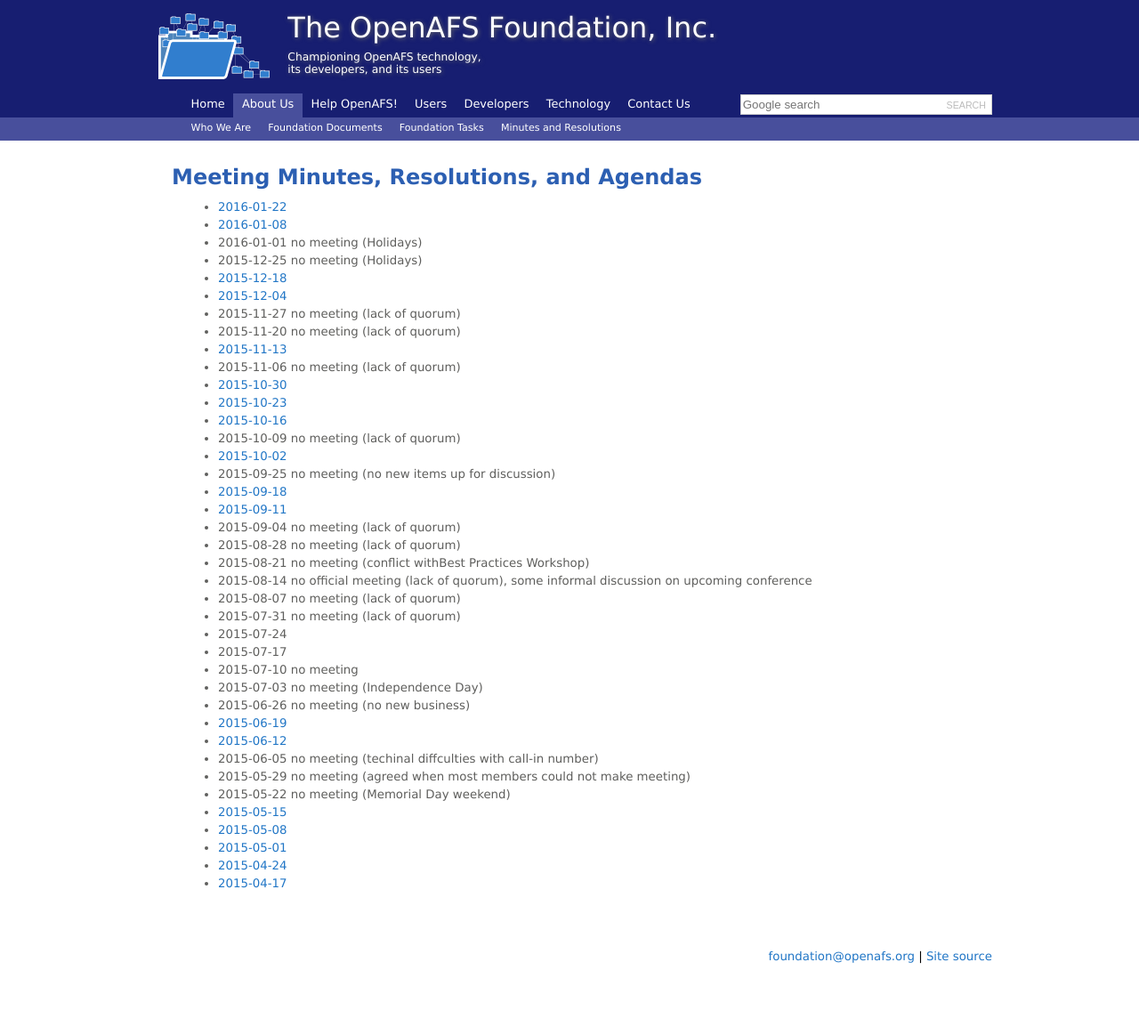
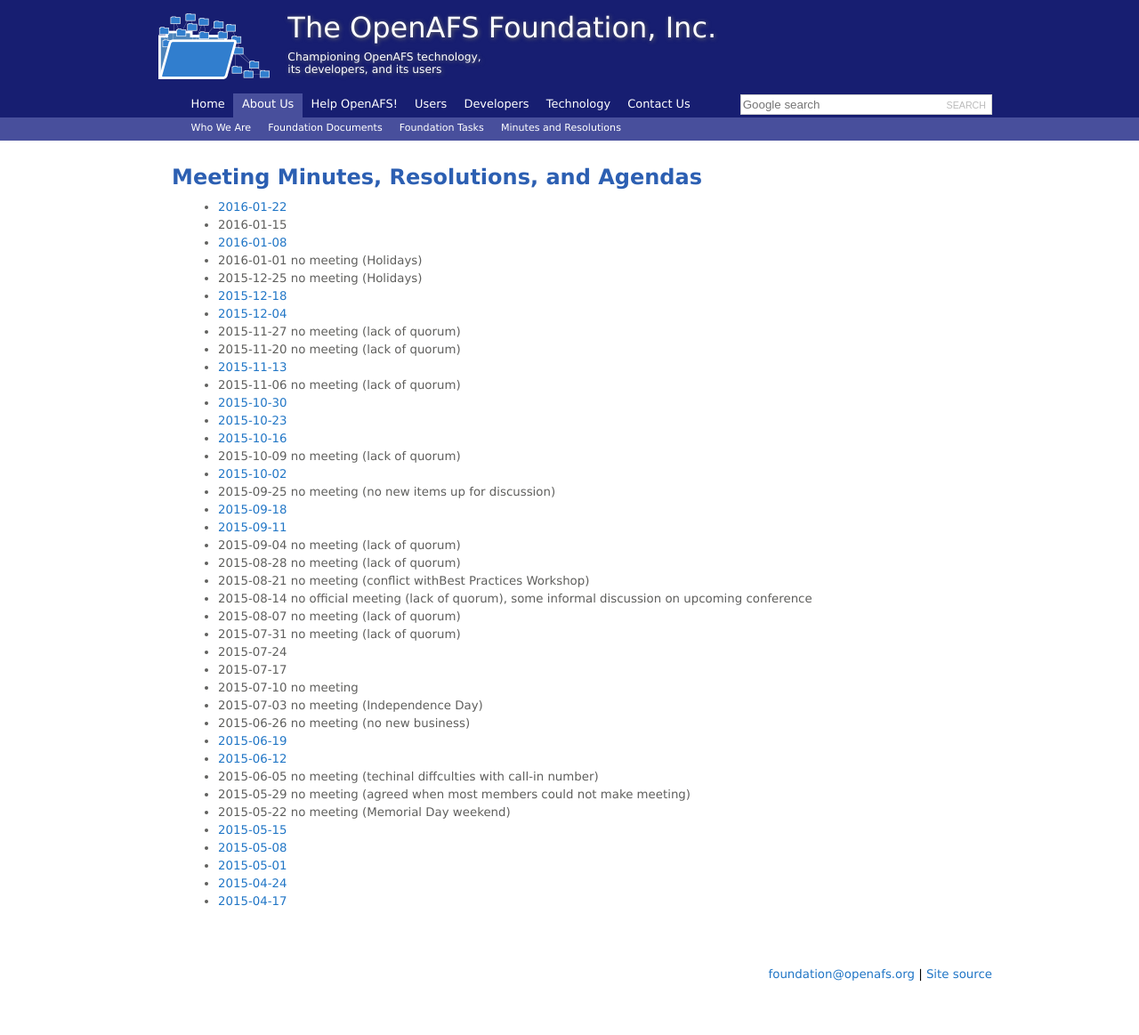
Before and after one commit to openafsfoundation/openafsfoundation.org, a Jekyll site: the page built from about/minutes/index.md, in a window 1280 px wide. Shown: the whole page at 89% size. Built offline with Jekyll 4.4.1, drawn with Linux system fonts in a browser that asks for light colours.

Commit message:
Update index.md

```diff
--- a/about/minutes/index.md
+++ b/about/minutes/index.md
@@ -6,6 +6,7 @@
 ## Meeting Minutes, Resolutions, and Agendas ##
 
 * [2016-01-22]({{site.github.url}}/about/minutes/2016-01-22/)
+* 2016-01-15
 * [2016-01-08]({{site.github.url}}/about/minutes/2016-01-08/)
 * 2016-01-01 no meeting (Holidays)
 * 2015-12-25 no meeting (Holidays)
```
